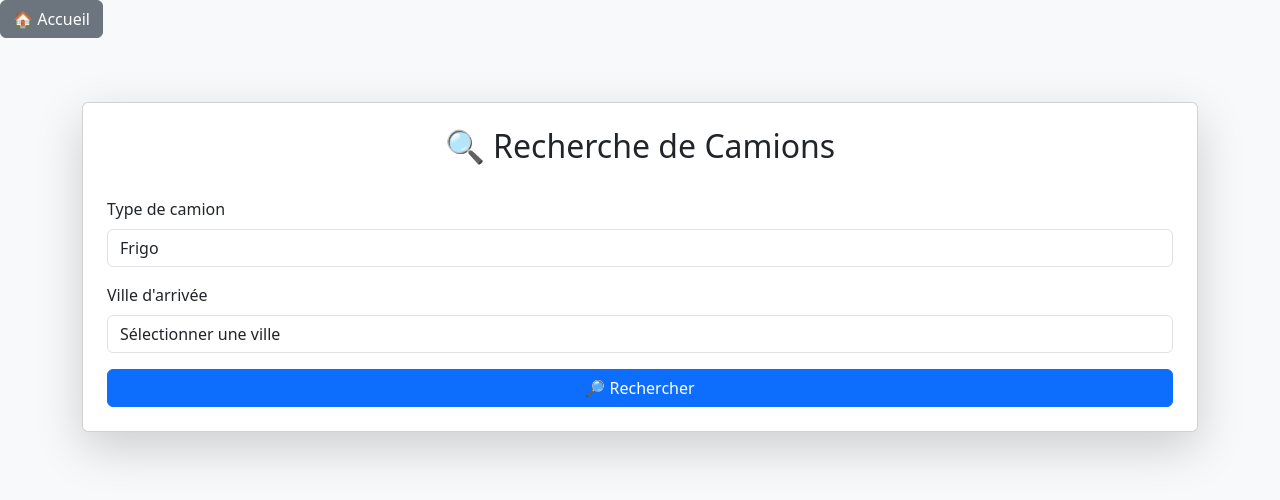
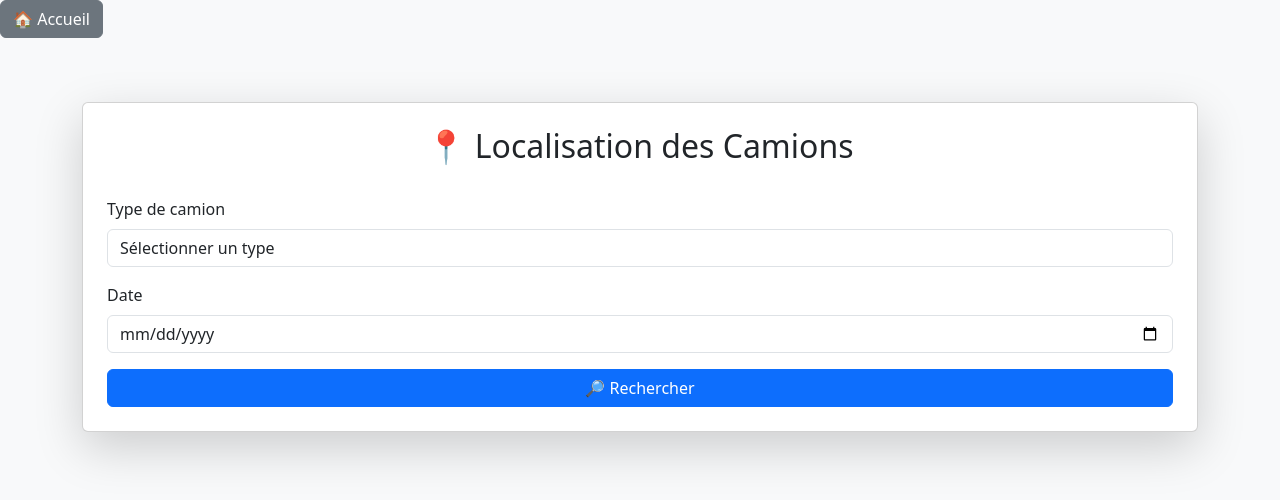
Before and after one commit to aferrah/Cametard, a PHP site: page /localisation_camions.php in a window 1280 px wide. Shown: the top 500 px of the page. Run offline with PHP 8.4, Linux system fonts and the light colour scheme; a user stored in the database is signed in; data comes from the database, SQL or seed files in the repository; both versions use the stored data as it was after the commit; a stand-in replaces the project's code that opens the database connection.

Commit message:
Version presque finale

```diff
--- a/index.php
+++ b/index.php
@@ -7,10 +7,10 @@ if (!isset($_SESSION["user_id"])) {
 include "config.php";
 
 $user_id = $_SESSION["user_id"];
-$stmt = $conn->prepare("SELECT username FROM Logins WHERE id = ?");
+$stmt = $conn->prepare("SELECT username, role FROM Logins WHERE id = ?");
 $stmt->bind_param("i", $user_id);
 $stmt->execute();
-$stmt->bind_result($username);
+$stmt->bind_result($username, $role);
 $stmt->fetch();
 $stmt->close();
 ?>
@@ -27,6 +27,7 @@ $stmt->close();
     <div class="container mt-5">
         <div class="card shadow p-4">
             <h2 class="text-center">Bienvenue, <?= htmlspecialchars($username) ?> !</h2>
+            <p class="text-center">Vous êtes connecté en tant que <strong><?= htmlspecialchars($role) ?></strong>.</p>
 
             <div class="d-flex justify-content-center mt-4">
                 <a href="recherche_camions.php" class="btn btn-primary mx-2">🔍 Rechercher Camions</a>
--- a/localisation_camions.php
+++ b/localisation_camions.php
@@ -6,21 +6,25 @@ if (!isset($_SESSION["user_id"])) {
 }
 include "config.php";
 
-$ville_options = [];
-$result = $conn->query("SELECT DISTINCT ville_arrivee FROM Cargaisons ORDER BY ville_arrivee");
-while ($row = $result->fetch_assoc()) {
-    $ville_options[] = $row['ville_arrivee'];
-}
-
+$types_camions = ['frigo', 'citerne', 'palette', 'plateau'];
 $results = [];
 $searchPerformed = false;
-if ($_SERVER["REQUEST_METHOD"] == "POST") {
+$type = "";
+$date = "";
+
+if ($_SERVER["REQUEST_METHOD"] == "POST" && isset($_POST["type"]) && isset($_POST["date"])) {
     $searchPerformed = true;
     $type = $_POST["type"];
-    $ville = $_POST["ville"];
+    $date = $_POST["date"];
 
-    $stmt = $conn->prepare("SELECT cam.immat, cam.type_camion, c.id_cargaison, c.date_transport, c.ville_depart, c.ville_arrivee, c.numero_permis, ch.nom, ch.prenom FROM Camions cam JOIN Cargaisons c ON cam.immat = c.immat JOIN Chauffeurs ch ON c.numero_permis = ch.numero_permis WHERE cam.type_camion = ? AND c.ville_arrivee = ?");
-    $stmt->bind_param("ss", $type, $ville);
+    $stmt = $conn->prepare(
+        "SELECT cam.immat, cam.type_camion, c.id_cargaison, c.date_transport, c.ville_depart, c.ville_arrivee, c.numero_permis, ch.nom, ch.prenom
+        FROM Camions cam
+        JOIN Cargaisons c ON cam.immat = c.immat
+        JOIN Chauffeurs ch ON c.numero_permis = ch.numero_permis
+        WHERE cam.type_camion = ? AND c.date_transport = ?"
+    );
+    $stmt->bind_param("ss", $type, $date);
     $stmt->execute();
     $result = $stmt->get_result();
     while ($row = $result->fetch_assoc()) {
@@ -35,38 +39,27 @@ if ($_SERVER["REQUEST_METHOD"] == "POST") {
 <head>
     <meta charset="UTF-8">
     <meta name="viewport" content="width=device-width, initial-scale=1.0">
-    <title>Rechercher des Camions</title>
+    <title>Localisation des Camions</title>
     <link rel="stylesheet" href="https://cdn.jsdelivr.net/npm/bootstrap@5.3.0/dist/css/bootstrap.min.css">
-    <script>
-        function toggleDetails(id) {
-            let details = document.getElementById("details-" + id);
-            details.style.display = details.style.display === "none" ? "block" : "none";
-        }
-    </script>
 </head>
 <body class="bg-light">
     <a href="index.php" class="btn btn-secondary mb-3">🏠 Accueil</a>
     <div class="container mt-5">
         <div class="card p-4 shadow-lg">
-            <h2 class="text-center">🔍 Recherche de Camions</h2>
+            <h2 class="text-center">📍 Localisation des Camions</h2>
             <form method="post" class="mt-4">
                 <div class="mb-3">
                     <label class="form-label">Type de camion</label>
                     <select name="type" class="form-control" required>
-                        <option value="frigo">Frigo</option>
-                        <option value="citerne">Citerne</option>
-                        <option value="palette">Palette</option>
-                        <option value="plateau">Plateau</option>
+                        <option value="" disabled selected>Sélectionner un type</option>
+                        <?php foreach ($types_camions as $t): ?>
+                            <option value="<?= htmlspecialchars($t) ?>" <?= $type == $t ? "selected" : "" ?>><?= htmlspecialchars($t) ?></option>
+                        <?php endforeach; ?>
                     </select>
                 </div>
                 <div class="mb-3">
-                    <label class="form-label">Ville d'arrivée</label>
-                    <select name="ville" class="form-control" required>
-                        <option value="" disabled selected>Sélectionner une ville</option>
-                        <?php foreach ($ville_options as $ville): ?>
-                            <option value="<?= htmlspecialchars($ville) ?>"><?= htmlspecialchars($ville) ?></option>
-                        <?php endforeach; ?>
-                    </select>
+                    <label class="form-label">Date</label>
+                    <input type="date" name="date" class="form-control" required value="<?= htmlspecialchars($date) ?>">
                 </div>
                 <button type="submit" class="btn btn-primary w-100">🔎 Rechercher</button>
             </form>
@@ -78,15 +71,11 @@ if ($_SERVER["REQUEST_METHOD"] == "POST") {
                         <ul class="list-group">
                             <?php foreach ($results as $row): ?>
                                 <li class="list-group-item">
-                                    <button class="btn btn-link" onclick="toggleDetails(<?= $row['id_cargaison'] ?>)">
-                                        🚛 Camion <?= htmlspecialchars($row["immat"]) ?> - Cargaison ID: <?= htmlspecialchars($row["id_cargaison"]) ?>
-                                    </button>
-                                    <div id="details-<?= $row['id_cargaison'] ?>" style="display:none; margin-top:10px;" class="border p-2 bg-light">
-                                        <p><strong>Date:</strong> <?= htmlspecialchars($row["date_transport"]) ?></p>
-                                        <p><strong>Ville Départ:</strong> <?= htmlspecialchars($row["ville_depart"]) ?></p>
-                                        <p><strong>Ville Arrivée:</strong> <?= htmlspecialchars($row["ville_arrivee"]) ?></p>
-                                        <p><strong>Chauffeur:</strong> <?= htmlspecialchars($row["nom"]) ?> <?= htmlspecialchars($row["prenom"]) ?></p>
-                                    </div>
+                                    🚛 Camion <?= htmlspecialchars($row["immat"]) ?>
+                                    <br><strong>Date:</strong> <?= htmlspecialchars($row["date_transport"]) ?>
+                                    <br><strong>Départ:</strong> <?= htmlspecialchars($row["ville_depart"]) ?>
+                                    <br><strong>Arrivée:</strong> <?= htmlspecialchars($row["ville_arrivee"]) ?>
+                                    <br><strong>Chauffeur:</strong> <?= htmlspecialchars($row["nom"]) ?> <?= htmlspecialchars($row["prenom"]) ?>
                                 </li>
                             <?php endforeach; ?>
                         </ul>
--- a/login.php
+++ b/login.php
@@ -6,17 +6,18 @@ if ($_SERVER["REQUEST_METHOD"] == "POST") {
     $username = $_POST['username'];
     $password = $_POST['password'];
 
-    $stmt = $conn->prepare("SELECT id, password_hash FROM Logins WHERE username = ?");
+    $stmt = $conn->prepare("SELECT id, password_hash, role FROM Logins WHERE username = ?");
     $stmt->bind_param("s", $username);
     $stmt->execute();
     $stmt->store_result();
 
     if ($stmt->num_rows > 0) {
-        $stmt->bind_result($id, $password_hash);
+        $stmt->bind_result($id, $password_hash, $role);
         $stmt->fetch();
 
         if (hash("sha256", $password) == $password_hash) {
             $_SESSION["user_id"] = $id;
+            $_SESSION["role"] = $role;
             header("Location: index.php");
             exit();
         } else {
```
Also changed, not shown: bd.sql (+45 -40 lines), modifier_chauffeur.php (+12 -6 lines).
